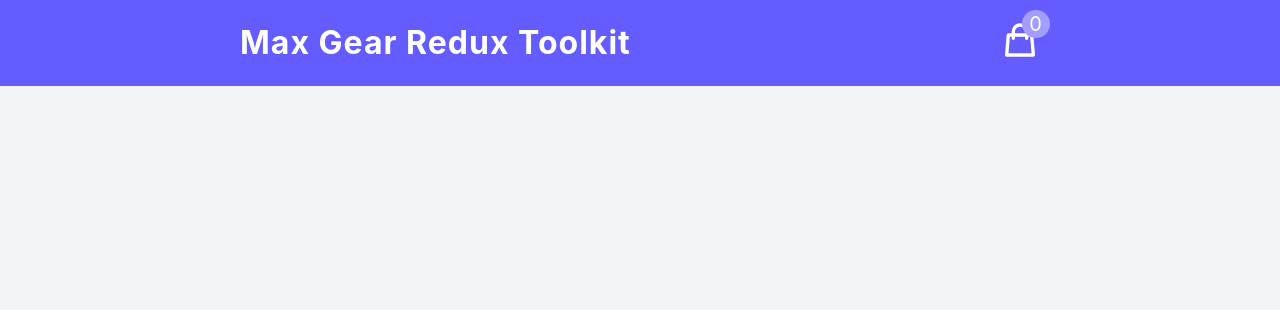
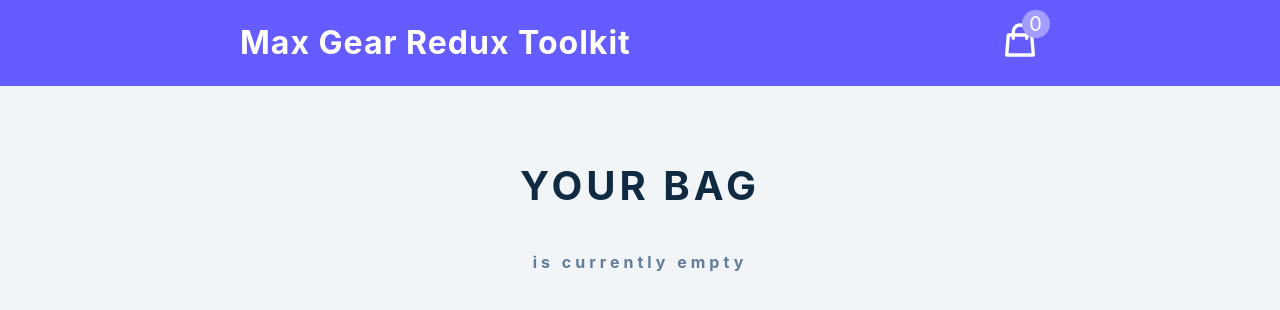
Before and after one commit to mondini-max/vite-redux-toolkits, a React (Vite) app in the folder vite-redux-toolkit/: page / in a window 1280 px wide. Shown: the top 310 px of the page. Built offline with nearby package versions, Linux system fonts and the light colour scheme.

Commit message:
Adds cart functionality
Adds the cart container and cart item components to display cart information.
This includes displaying the cart items, total amount, and a clear cart button.

```diff
--- a/vite-redux-toolkit/src/App.jsx
+++ b/vite-redux-toolkit/src/App.jsx
@@ -1,11 +1,13 @@
 import { Fragment } from 'react';
 import Navbar from './component/Navbar.jsx';
+import { CartContainer } from './component/CartContainer.jsx';
 
 function App() {
   return (
     <Fragment>
       <main>
         <Navbar />
+        <CartContainer />
       </main>
     </Fragment>
   );
--- /dev/null
+++ b/vite-redux-toolkit/src/component/CartContainer.jsx
@@ -0,0 +1,39 @@
+import React from 'react';
+import CartItem from './CartItem.jsx';
+import { useSelector } from 'react-redux';
+
+export const CartContainer = () => {
+  const { cartItems, amount, total } = useSelector((store) => store.cart);
+  return amount <= 0 ? (
+    <>
+      <section className='cart'>
+        <header>
+          <h2>Your bag</h2>
+          <h4 className='empty-cart'>is currently empty</h4>
+        </header>
+      </section>
+    </>
+  ) : (
+    <>
+      <section className='cart'>
+        <header>
+          <h2>Your Bag</h2>
+        </header>
+        <div>
+          {cartItems.map((item) => {
+            return <CartItem key={item.id} {...item} />;
+          })}
+        </div>
+        <footer>
+          <hr />
+          <div className='cart-total'>
+            <h4>
+              total<span>${total}</span>
+            </h4>
+          </div>
+          <button className='btn clear-btn'>clear cart</button>
+        </footer>
+      </section>
+    </>
+  );
+};
--- /dev/null
+++ b/vite-redux-toolkit/src/component/CartItem.jsx
@@ -0,0 +1,9 @@
+const CartItem = () => {
+  return (
+    <>
+      <div>CartItem</div>
+    </>
+  );
+};
+
+export default CartItem;
```
